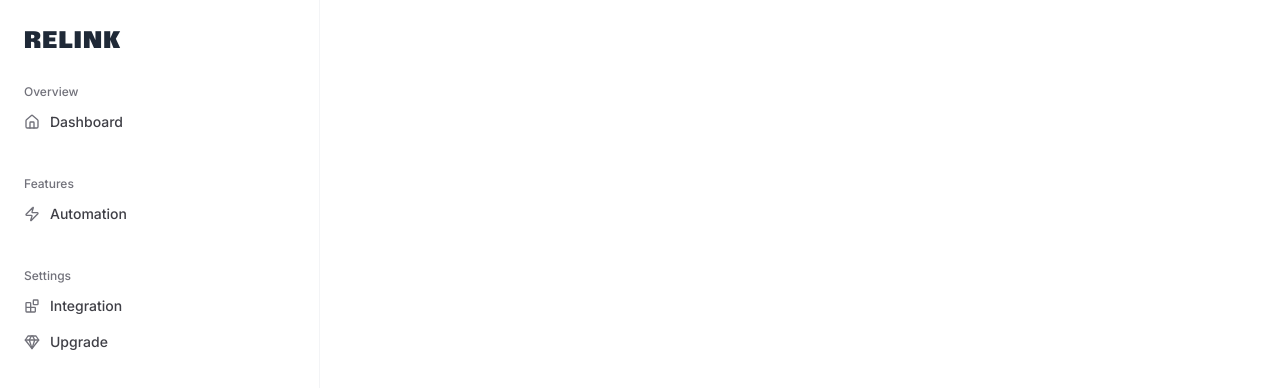
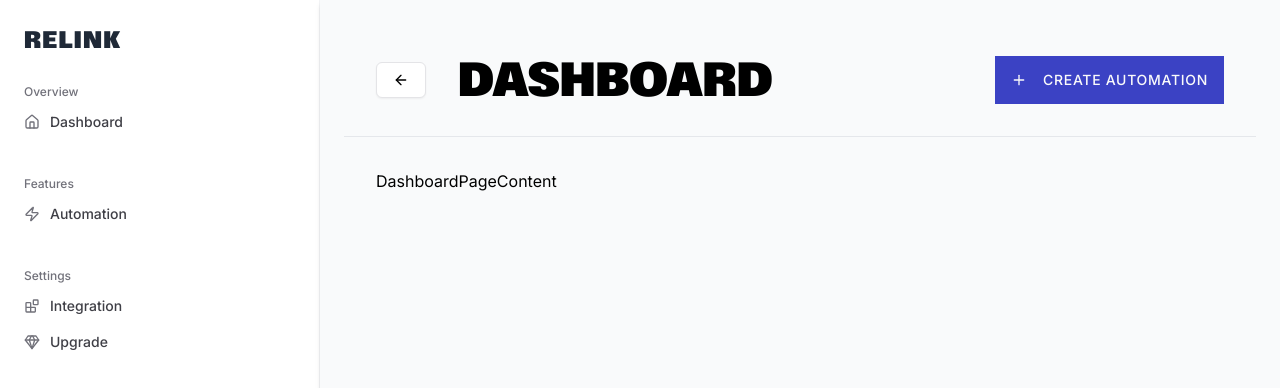
Before and after one commit to chandankrr/relink, a Next.js app: page /dashboard/1 in a window 1280 px wide. Shown: the top 388 px of the page. Built offline with nearby package versions, Linux system fonts and the light colour scheme.

Commit message:
feat: design dashboard page

```diff
--- /dev/null
+++ b/app/(protected)/dashboard/[slug]/dashboard-page-content.tsx
@@ -0,0 +1,3 @@
+export const DashboardPageContent = () => {
+  return <div>DashboardPageContent</div>;
+};
--- a/app/(protected)/dashboard/[slug]/layout.tsx
+++ b/app/(protected)/dashboard/[slug]/layout.tsx
@@ -7,6 +7,7 @@ interface DashboardLayoutProps {
 
 export default async function DashboardLayout({
   params,
+  children,
 }: DashboardLayoutProps) {
   const { slug } = await params;
 
@@ -18,6 +19,15 @@ export default async function DashboardLayout({
       <div className="hidden md:block w-64 lg:w-80 border-r border-gray-100 p-6 h-full text-gray-800 relative z-10">
         <Sidebar slug={slug} />
       </div>
+
+      {/* main content area */}
+      <div className="flex-1 overflow-y-auto bg-gray-50 shadow-md p-4 md:p-6 relative z-10">
+        <div className="relative min-h-full flex flex-col">
+          <div className="h-full flex flex-col flex-1 space-y-4">
+            {children}
+          </div>
+        </div>
+      </div>
     </div>
   );
 }
--- a/app/(protected)/dashboard/[slug]/page.tsx
+++ b/app/(protected)/dashboard/[slug]/page.tsx
@@ -1,3 +1,12 @@
+import { CreateAutomation } from "@/components/create-automation";
+import { DashboardPage } from "@/components/dashboard-page";
+
+import { DashboardPageContent } from "./dashboard-page-content";
+
 export default function Page() {
-  return <div>Dashboard</div>;
+  return (
+    <DashboardPage title="Dashboard" cta={<CreateAutomation />}>
+      <DashboardPageContent />
+    </DashboardPage>
+  );
 }
--- /dev/null
+++ b/components/create-automation.tsx
@@ -0,0 +1,18 @@
+import { PlusIcon } from "lucide-react";
+
+import { cn } from "@/lib/utils";
+
+import { Button } from "./ui/button";
+
+export const CreateAutomation = () => {
+  return (
+    <Button
+      className={cn(
+        "w-full h-12 tracking-wider uppercase rounded-none shadow-none hover:bg-button_primary bg-button_primary sm:w-fit"
+      )}
+    >
+      <PlusIcon className="mr-2 size-4" />
+      Create Automation
+    </Button>
+  );
+};
--- /dev/null
+++ b/components/dashboard-page.tsx
@@ -0,0 +1,49 @@
+"use client";
+
+import { ArrowLeft } from "lucide-react";
+import { useRouter } from "next/navigation";
+
+import { Button } from "./ui/button";
+
+interface DashboardPageProps {
+  title: string;
+  children?: React.ReactNode;
+  hideBackButton?: boolean;
+  cta?: React.ReactNode;
+}
+
+export const DashboardPage = ({
+  title,
+  children,
+  hideBackButton,
+  cta,
+}: DashboardPageProps) => {
+  const router = useRouter();
+
+  return (
+    <section className="flex flex-col flex-1 w-full h-full">
+      <div className="flex justify-between p-6 border-b border-gray-200 sm:p-8">
+        <div className="flex flex-col gap-6 items-start w-full lg:flex-row lg:items-center lg:justify-between">
+          <div className="flex gap-8 items-center w-full">
+            {hideBackButton ? null : (
+              <Button
+                onClick={() => router.push("/dashboard")}
+                className="bg-white sm:w-fit"
+                variant="outline"
+              >
+                <ArrowLeft className="size-4" />
+              </Button>
+            )}
+
+            <h3 className="text-5xl uppercase font-heading">{title}</h3>
+          </div>
+          {cta ? <div className="w-full sm:w-fit">{cta}</div> : null}
+        </div>
+      </div>
+
+      <div className="flex overflow-y-auto flex-col flex-1 p-6 sm:p-8">
+        {children}
+      </div>
+    </section>
+  );
+};
--- a/components/navbar.tsx
+++ b/components/navbar.tsx
@@ -56,7 +56,12 @@ export const Navbar = ({ isDefault }: { isDefault: boolean }) => {
       )}
     >
       <div className="px-4 w-full lg:px-6">
-        <div className="grid grid-cols-2 items-center lg:grid-cols-3 border-white/15 md:pr-2">
+        <div
+          className={cn(
+            "grid grid-cols-2 items-center border-white/15 md:pr-2",
+            isDefault ? "lg:grid-cols-3" : "lg:grid-cols-2"
+          )}
+        >
           <div>
             <Link
               href="/"
@@ -65,6 +70,7 @@ export const Navbar = ({ isDefault }: { isDefault: boolean }) => {
               Relink
             </Link>
           </div>
+          {isDefault && (
             <div className="hidden justify-center items-center lg:flex">
               <nav className="flex gap-6 text-sm uppercase">
                 {navLinks.map((link) => (
@@ -78,6 +84,7 @@ export const Navbar = ({ isDefault }: { isDefault: boolean }) => {
                 ))}
               </nav>
             </div>
+          )}
           <div className="flex gap-4 justify-end">
             <Icons.menu />
             {user ? (
--- a/components/slidebar.tsx
+++ b/components/slidebar.tsx
@@ -38,7 +38,7 @@ const SIDEBAR_ITEMS: SidebarCategory[] = [
 
 export const Sidebar = ({ slug }: { slug: string }) => {
   return (
-    <div className="space-y-4 md:space-y-6 z-20 flex flex-col h-full">
+    <div className="flex z-20 flex-col space-y-4 h-full md:space-y-6">
       {/* logo */}
       <Link
         href="/"
@@ -55,14 +55,14 @@ export const Sidebar = ({ slug }: { slug: string }) => {
               <p className="text-xs font-medium leading-6 text-zinc-500">
                 {category}
               </p>
-              <div className="-mx-2 flex flex-1 flex-col">
+              <div className="flex flex-col flex-1 -mx-2">
                 {items.map((item) => (
                   <Link
                     key={item.id}
                     href={`/dashboard/${slug}/${item.label === "dashboard" ? "/" : item.label}`}
                     className={cn(
                       buttonVariants({ variant: "ghost" }),
-                      "w-full justify-start group flex items-center gap-x-2.5 px-2 py-1.5 text-sm font-medium leading-6 text-zinc-700 hover:bg-gray-50 transition capitalize"
+                      "w-full justify-start group flex items-center gap-x-2.5 px-2 py-1.5 text-sm font-medium leading-6 text-zinc-700 hover:bg-gray-50 transition capitalize rounded-none"
                     )}
                   >
                     <item.icon className="size-4 text-zinc-500 group-hover:text-zinc-700" />
@@ -76,7 +76,7 @@ export const Sidebar = ({ slug }: { slug: string }) => {
       </div>
 
       <div className="flex flex-col">
-        <hr className="my-4 md:my-6 w-full h-px bg-gray-100" />
+        <hr className="my-4 w-full h-px bg-gray-100 md:my-6" />
 
         <UserButton
           showName
```
Lines whose indentation alone changed are shown as unchanged.
